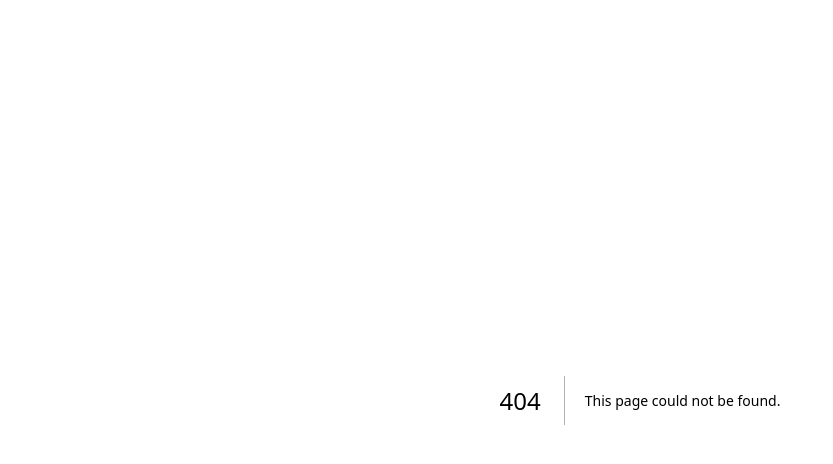
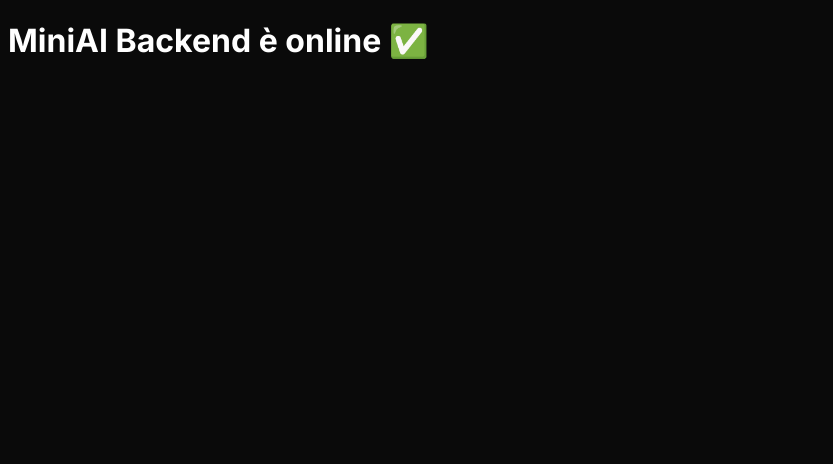
Before and after one commit to DigitalAutomationSolutionstest/miniaibackend, a Next.js app: page / in a window 1280 px wide. Before the commit this address had no page. Shown: the top 464 px of the page, without its empty margins (0-833 px from the left). Built offline with nearby package versions, Linux system fonts and the light colour scheme.

Commit message:
fix: aggiunta directory app per Next.js

```diff
--- /dev/null
+++ b/app/page.tsx
@@ -0,0 +1,7 @@
+export default function Home() {
+  return (
+    <main>
+      <h1>MiniAI Backend è online ✅</h1>
+    </main>
+  );
+}
```
